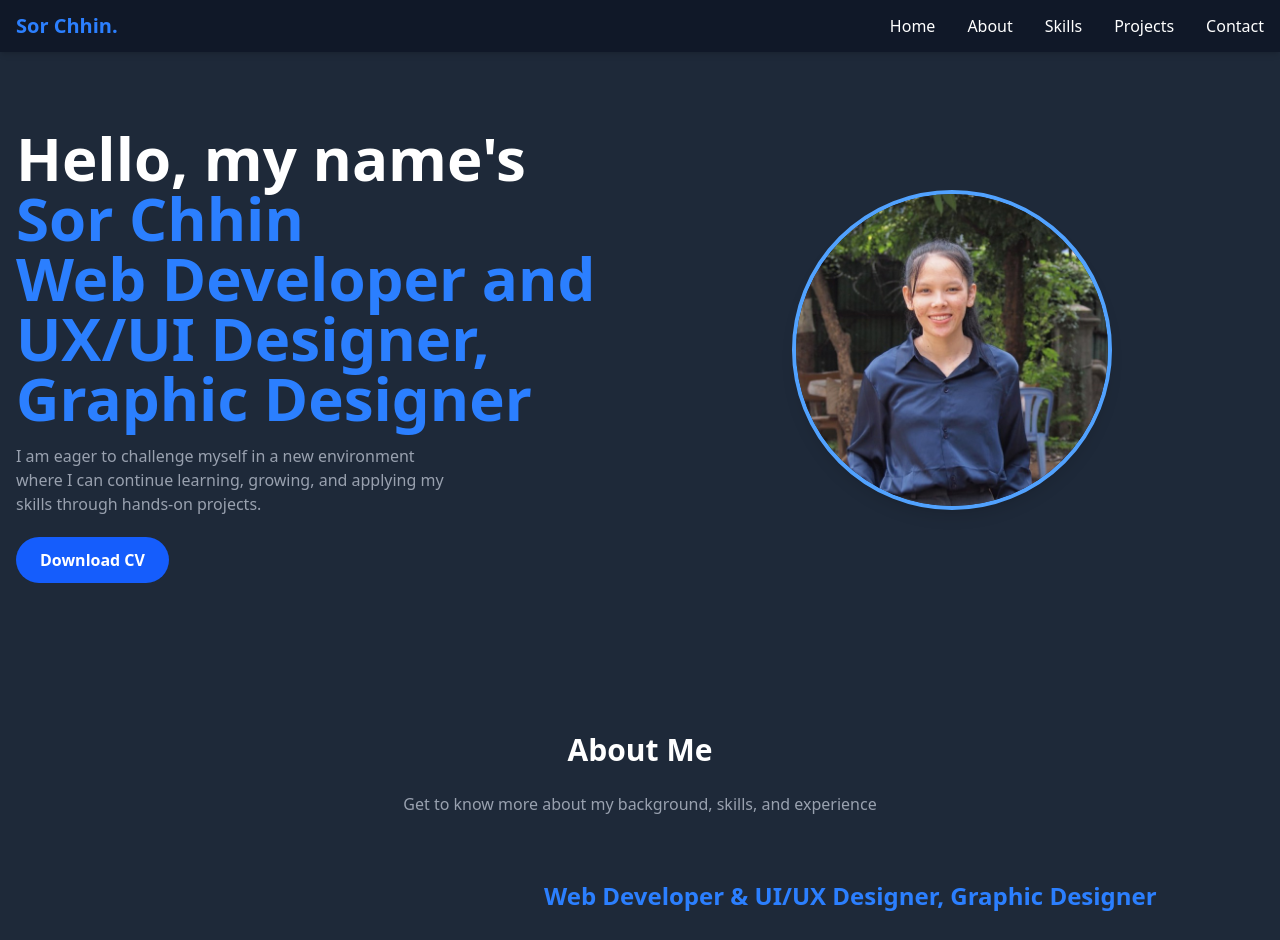
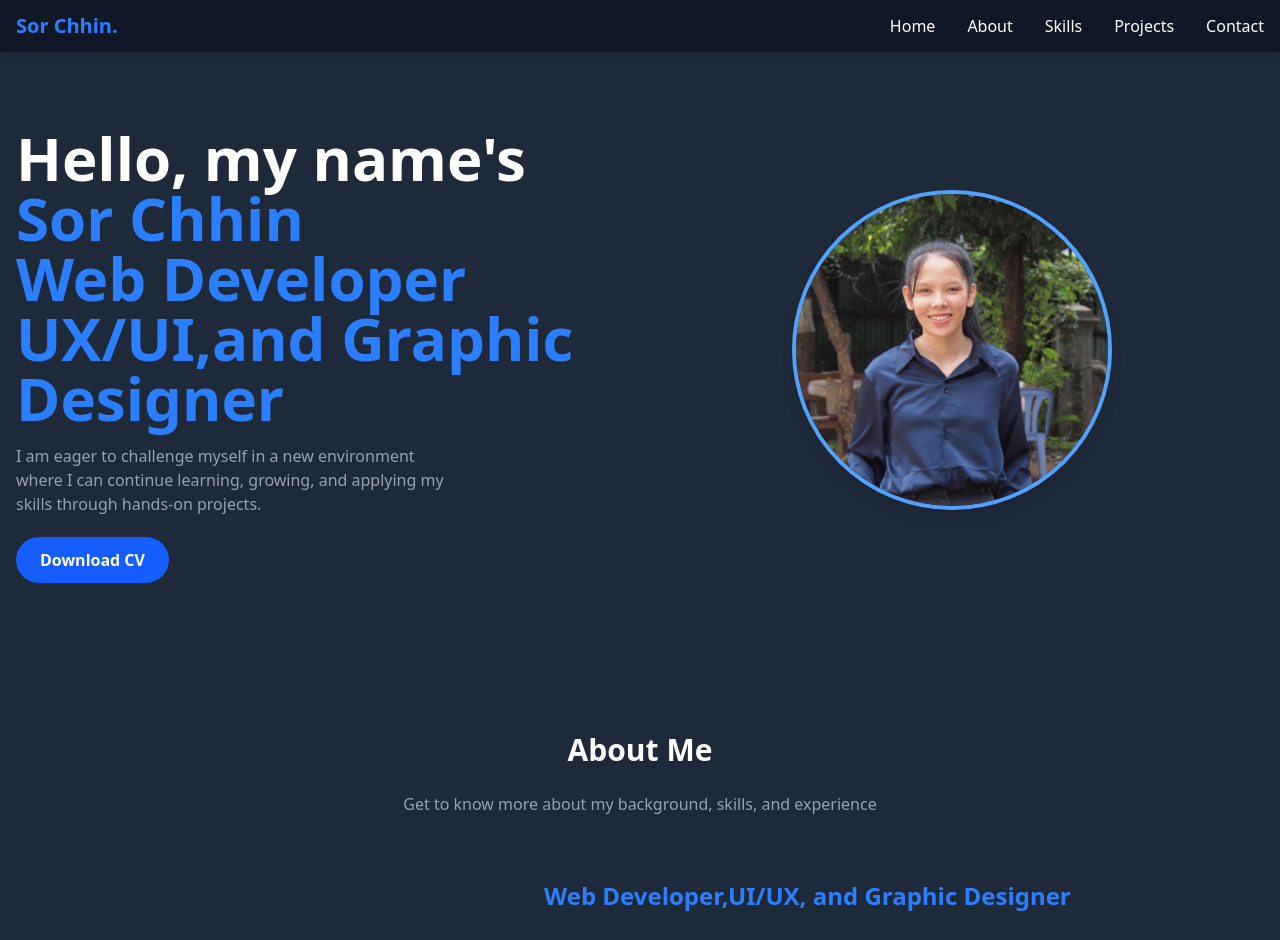
Before and after one commit to SOR-CHHIN/SorChhin, a Vue app: page / in a window 1280 px wide. Shown: the top 940 px of the page. Built offline with nearby package versions, Linux system fonts and the light colour scheme.

Commit message:
update-portfolio

```diff
--- a/src/view/About.vue
+++ b/src/view/About.vue
@@ -56,7 +56,7 @@
 <script setup>
 const aboutMe = {
   name: "Sor Chhin",
-  title: "Web Developer & UI/UX Designer, Graphic Designer",
+  title: "Web Developer,UI/UX, and Graphic Designer",
   description: "Get to know more about my background, skills, and experience",
   intro: "I am a second-year student at Passerelles Numériques Cambodia (PNC). I am qualified as a WEP intern, with experience in back-end, front-end, and website design projects completed during my studies. I'm passionate about creating user-friendly web solutions, UX/UI design, Graphic design, and am seeking internship opportunities to grow my skills.",
   imageSrc: "/images/cvimg.png",
--- a/src/view/Home.vue
+++ b/src/view/Home.vue
@@ -62,7 +62,7 @@ import Design from './Design.vue';
 
 const aboutMe = {
   name: "Sor Chhin",
-  title: "Web Developer and UX/UI Designer, Graphic Designer",
+  title: "Web Developer UX/UI,and Graphic Designer",
   description:
     "I am eager to challenge myself in a new environment where I can continue learning, growing, and applying my skills through hands-on projects.",
   cvLink: "/images/Sor.Chhin_Graphic_Design.pdf", // Replace with actual CV file path
```
